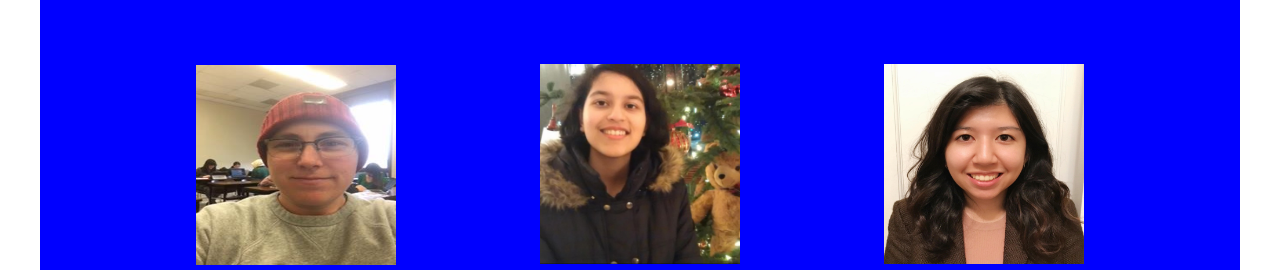
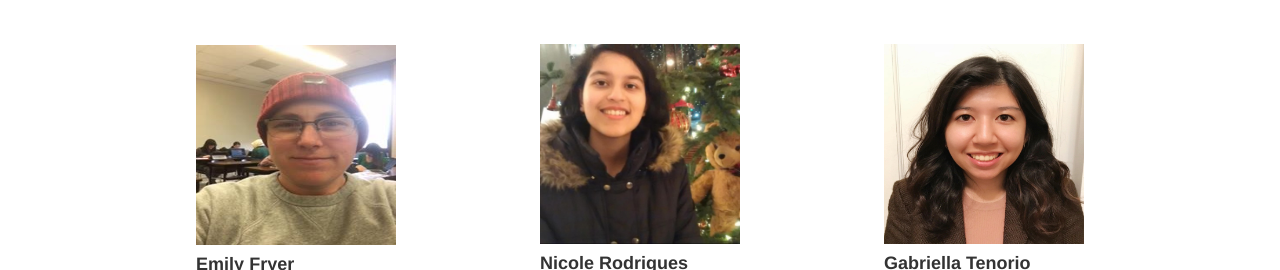
Before and after one commit to CSC698-TeamPrep/HealthMsgU, a plain HTML site: page ContactUsNew.html in a window 1280 px wide. Shown: the part 148-418 px from the top of the page. Drawn offline with nearby package versions, Linux system fonts and the light colour scheme.

Commit message:
removed blue bg and overflow:scroll

```diff
--- a/ContactUsNew.html
+++ b/ContactUsNew.html
@@ -28,11 +28,11 @@ div.infopd{
 }
 
 div.bigdiv{
-	background-color:blue;
 	text-align:center;
 	margin: 0 auto;
 	width:1200px;
-	overflow: scroll;
+    height:1200px;
+
 }
 
 </style>
```
